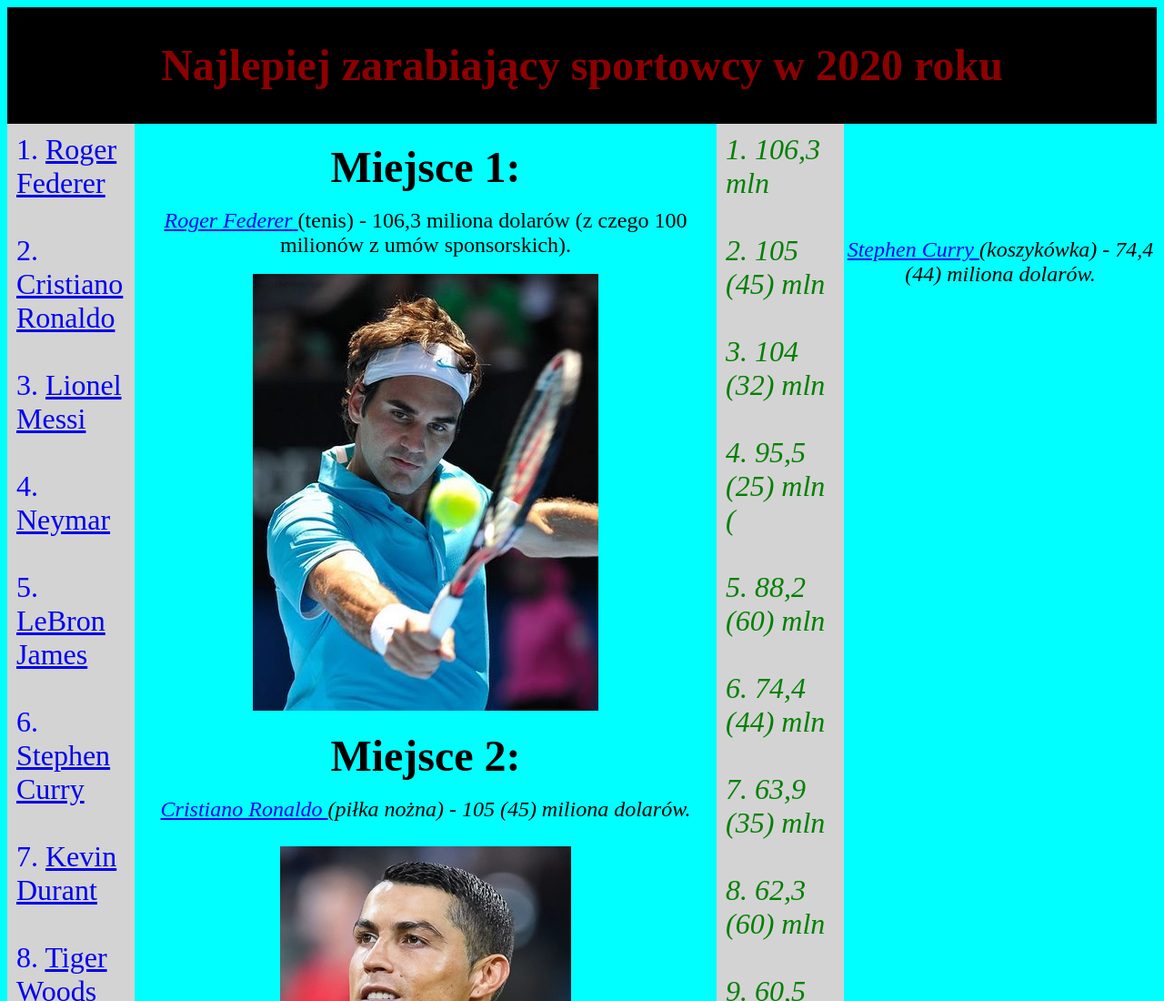
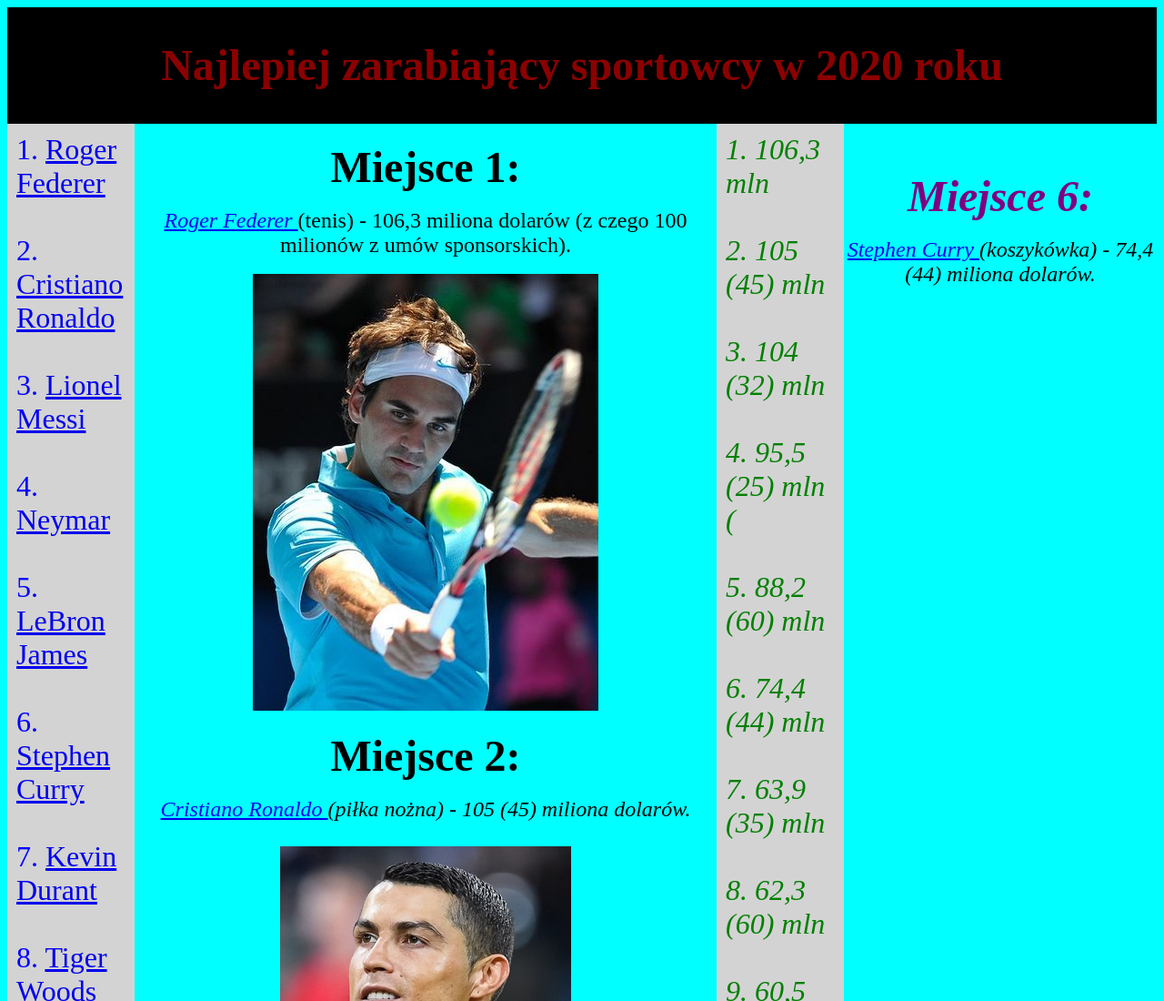
Before and after one commit to k0nz1xon/Konrad, a plain HTML site: page index.html in a window 1280 px wide. Shown: the top 1100 px of the page at 91% size. Drawn offline with Linux system fonts and the light colour scheme.

Commit message:
Update index.html

```diff
--- a/index.html
+++ b/index.html
@@ -183,7 +183,7 @@ padding: 20px;
 <br></br>
 
 <p style="text-align: center">
-<b> <font size="7"><span style="color:purple" Miejsce 6: </span> </font> </b> <br></br>
+<b> <font size="7"><span style="color:purple"> Miejsce 6: </span> </font> </b> <br></br>
 <font size="5"> <a href="https://pl.wikipedia.org/wiki/Stephen_Curry" target="_blank" title="Zobacz na wikipedii!"> <i> Stephen Curry </i> </a> (koszykówka) - 74,4 (44) miliona dolarów. </font>
 <br></br>
 <img src="Obrazy/Stephen (Kopiowanie).jpg" />
```
